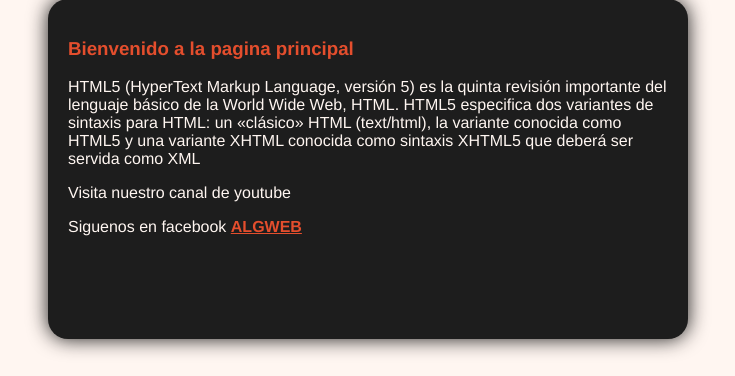
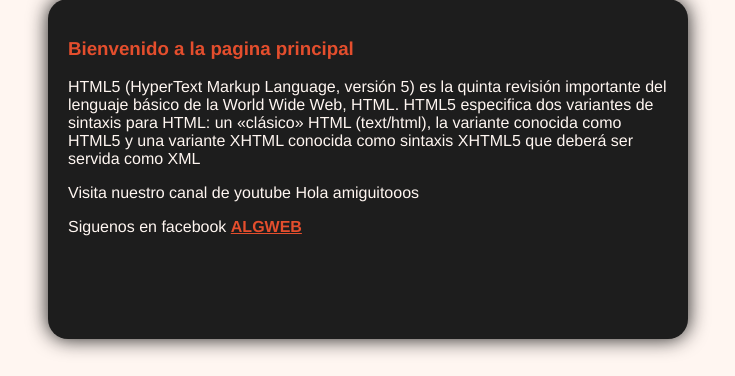
Before and after one commit to alopez123/my_web2, a PHP site: page / in a window 1280 px wide. Shown: the part 141-517 px from the top of the page, without its empty margins (272-1007 px from the left). Run offline with PHP 8.4, Linux system fonts and the light colour scheme.

Commit message:
Primer commit

```diff
--- a/index.php
+++ b/index.php
@@ -33,7 +33,8 @@
 
                     </article>
                     <aside>
-                        <p>Visita nuestro canal de youtube</p>
+                        <p>Visita nuestro canal de youtube Hola amiguitooos
+                        </p>
                         <p>Siguenos en facebook <a href="">ALGWEB</a></p>
 
                     </aside>
```
